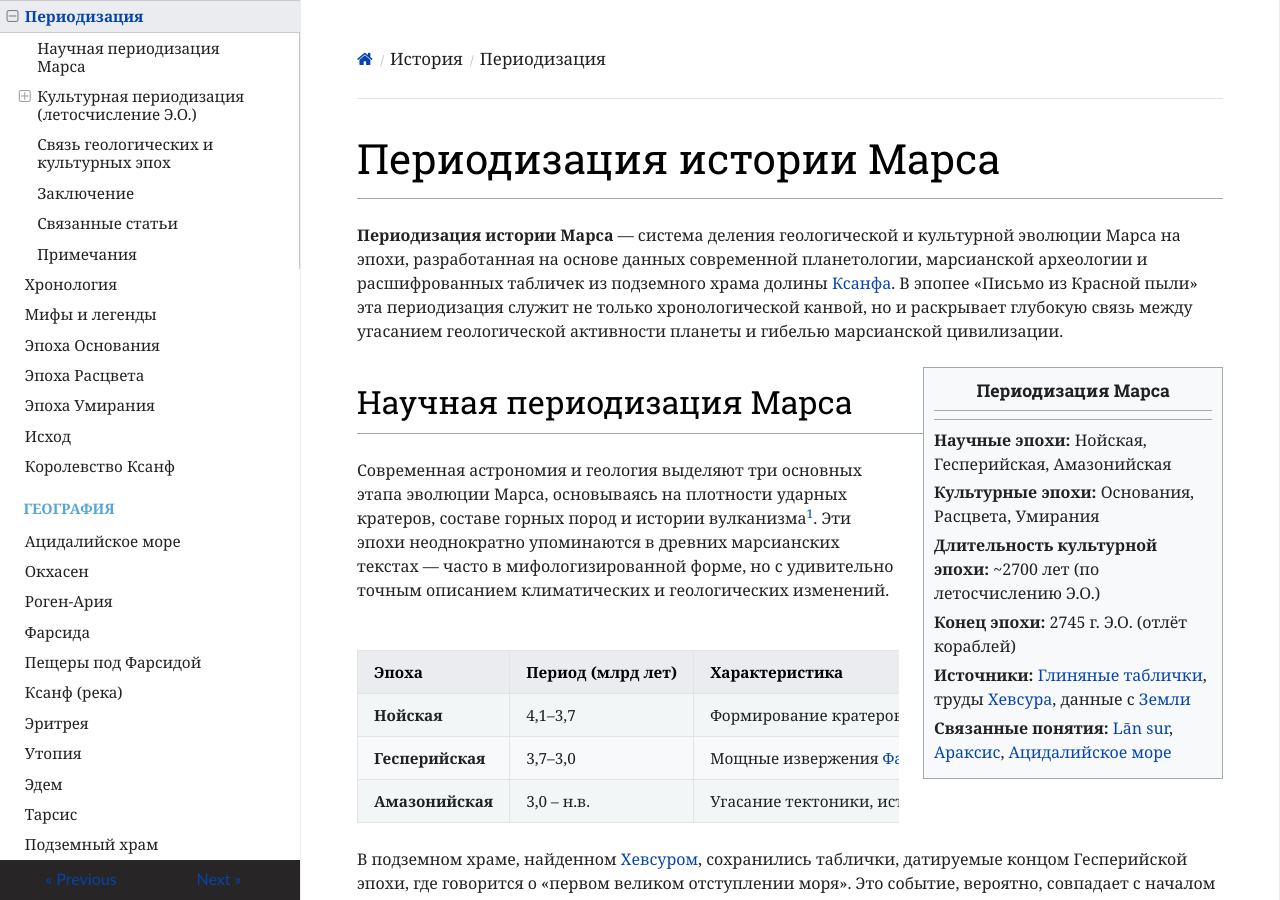
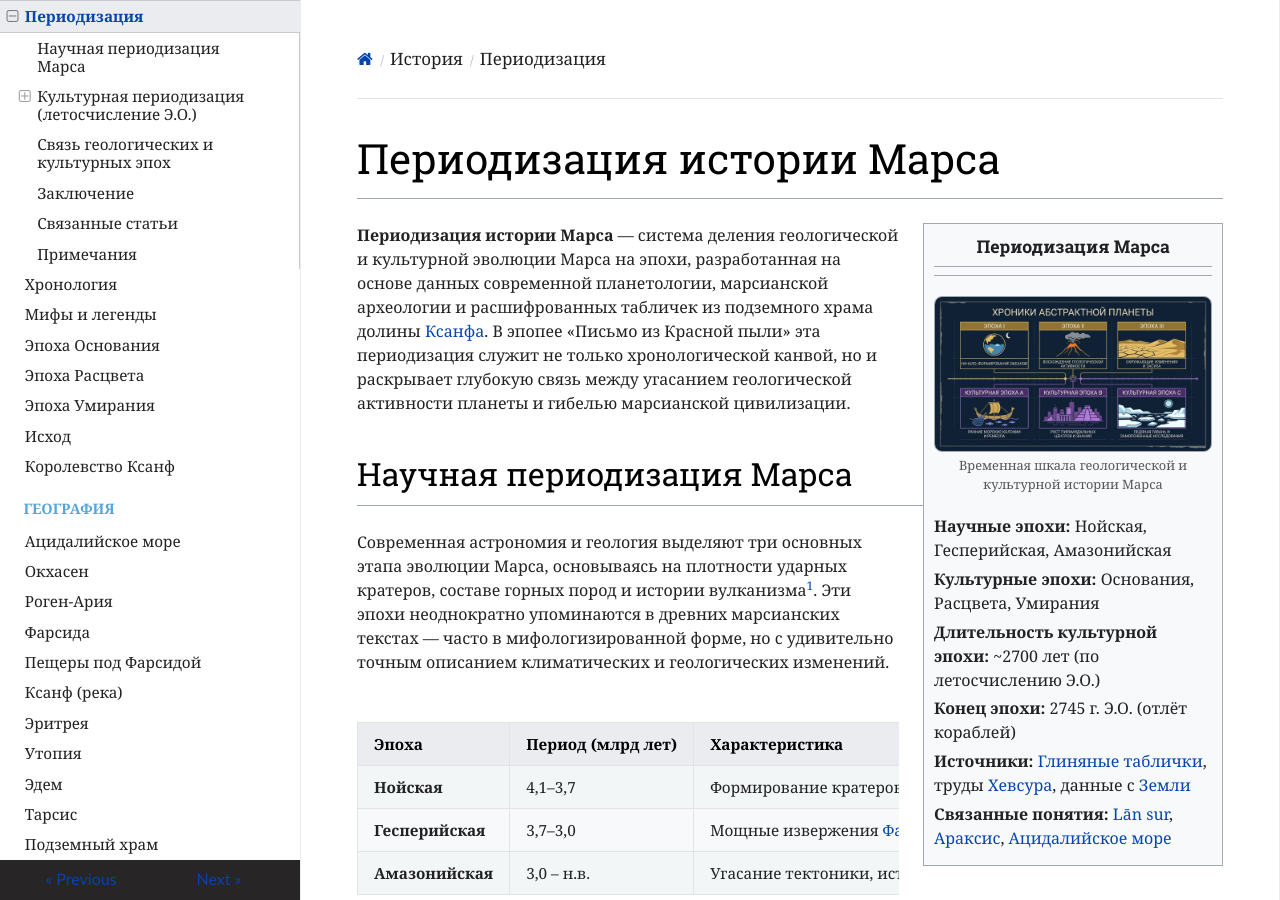
Before and after one commit to ivanhohlov14-bit/mars-encyclopedia, an MkDocs documentation site: the page built from docs/history/periodization.md, in a window 1280 px wide and 900 px high. Built offline with MkDocs 1.6.1, drawn with Linux system fonts in a browser that asks for light colours; nearby versions of some CDN libraries.

Commit message:
Update periodization.md

```diff
--- a/docs/history/periodization.md
+++ b/docs/history/periodization.md
@@ -1,10 +1,14 @@
 # Периодизация истории Марса
-
-**Периодизация истории Марса** — система деления геологической и культурной эволюции Марса на эпохи, разработанная на основе данных современной планетологии, марсианской археологии и расшифрованных табличек из подземного храма долины [Ксанфа](ksanf-river.md). В эпопее «Письмо из Красной пыли» эта периодизация служит не только хронологической канвой, но и раскрывает глубокую связь между угасанием геологической активности планеты и гибелью марсианской цивилизации.
 
 <div class="infobox" style="float: right; width: 300px; background: #f8f9fa; border: 1px solid #a2a9b1; padding: 10px; margin: 0 0 1rem 1.5rem;">
   <h3 style="margin: 0; text-align: center;">Периодизация Марса</h3>
   <hr>
+
+  <div style="text-align: center; margin: 20px 0;">
+  <img src="https://raw.githubusercontent.com/ivanhohlov14-bit/mars-encyclopedia/main/docs/assets/images/eras-timeline-chart.jpg" alt="Временная шкала эпох Марса" style="width: 100%; max-width: 800px; border: 1px solid #a2a9b1; border-radius: 8px;">
+  <div style="font-size: 0.8rem; color: #555; margin-top: 4px;">Временная шкала геологической и культурной истории Марса</div>
+</div>
+
   <p><b>Научные эпохи:</b> Нойская, Гесперийская, Амазонийская</p>
   <p><b>Культурные эпохи:</b> Основания, Расцвета, Умирания</p>
   <p><b>Длительность культурной эпохи:</b> ~2700 лет (по летосчислению Э.О.)</p>
@@ -12,6 +16,10 @@
   <p><b>Источники:</b> <a href="tablichki.md">Глиняные таблички</a>, труды <a href="hevsur.md">Хевсура</a>, данные с <a href="earth.md">Земли</a></p>
   <p><b>Связанные понятия:</b> <a href="lan-sur.md">Lān sur</a>, <a href="araksis.md">Араксис</a>, <a href="acidalia-sea.md">Ацидалийское море</a></p>
 </div>
+
+**Периодизация истории Марса** — система деления геологической и культурной эволюции Марса на эпохи, разработанная на основе данных современной планетологии, марсианской археологии и расшифрованных табличек из подземного храма долины [Ксанфа](ksanf-river.md). В эпопее «Письмо из Красной пыли» эта периодизация служит не только хронологической канвой, но и раскрывает глубокую связь между угасанием геологической активности планеты и гибелью марсианской цивилизации.
+
+
 
 ## Научная периодизация Марса
 
```
